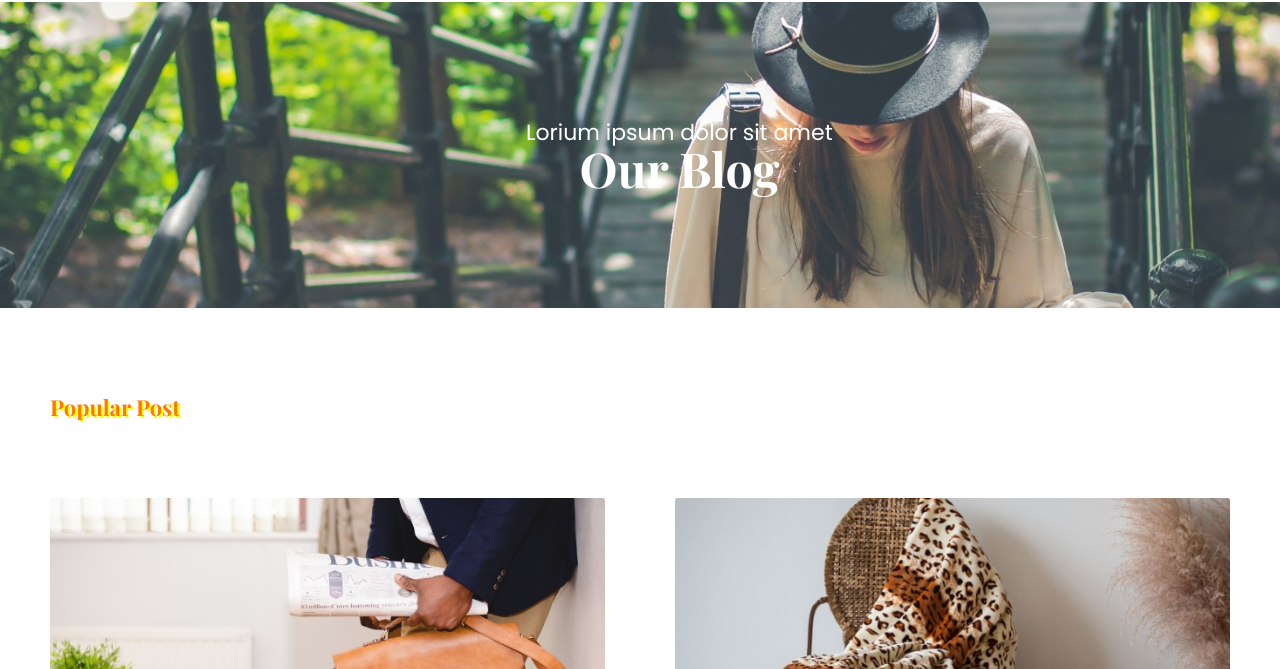
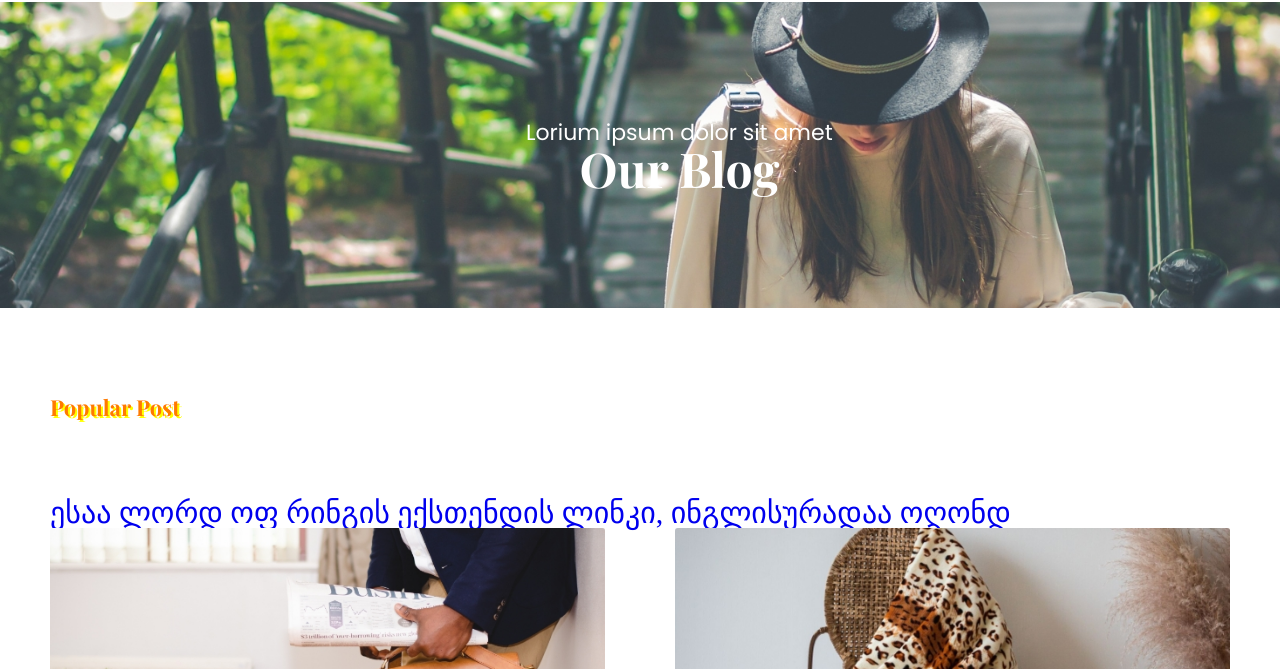
Before and after one commit to dato-goguadze/exercise5, a plain HTML site: page index.html in a window 1280 px wide. Shown: the part 131-800 px from the top of the page. Drawn offline with Linux system fonts and the light colour scheme.

Commit message:
damateba

```diff
--- a/css/style.css
+++ b/css/style.css
@@ -135,3 +135,6 @@ p{
 li{
 	font-family: poppins,fantasy;
 }
+.lotr{
+	font-size: 30px;
+}
--- a/index.html
+++ b/index.html
@@ -34,6 +34,7 @@
 		</section>
 		<section class="popular">
 			<h2>Popular Post</h2>
+			<a class="lotr" href="https://hurawatch.com/movie/the-lord-of-the-rings-the-fellowship-of-the-ring-extended-80ln/0-full">ესაა ლორდ ოფ რინგის ექსთენდის ლინკი, ინგლისურადაა ოღონდ</a>
 			<div class="flex-div">
 		<article>
 			<img src="img/img1.jpg" alt="bag-img">
```
